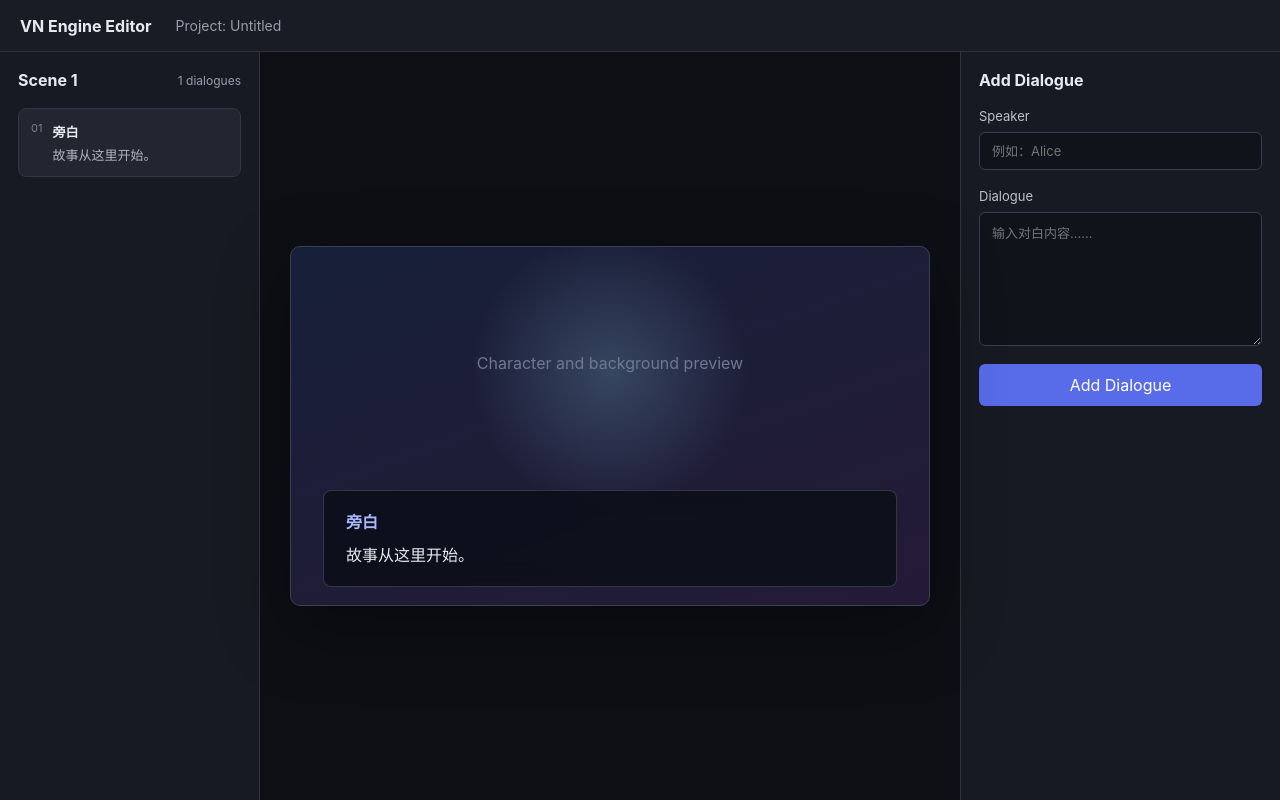
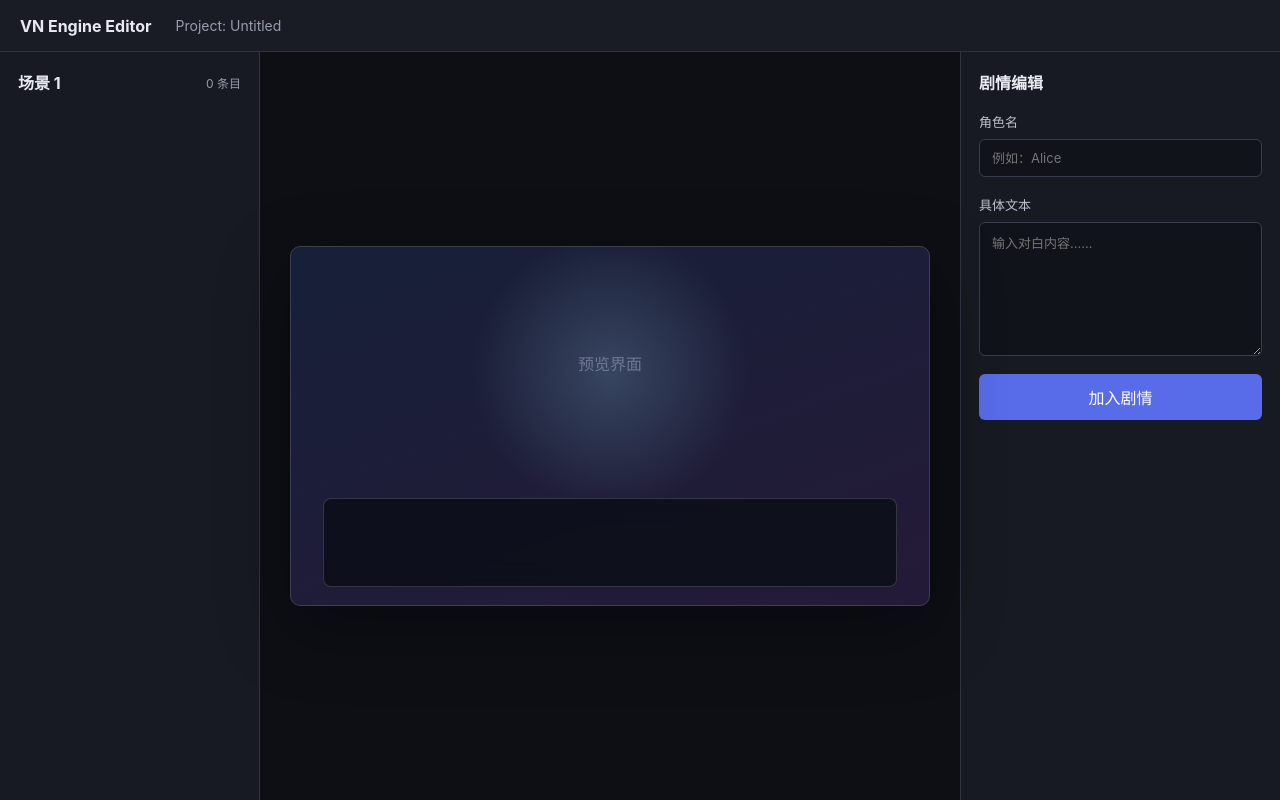
Before and after one commit to DarkboyRyan/Scratch-Novel-Engine, a React (Vite) app in the folder apps/editor/: page / in a window 1280 px wide. Built offline with nearby package versions, Linux system fonts and the light colour scheme.

Commit message:
small improvement on Language

```diff
--- a/apps/editor/src/App.tsx
+++ b/apps/editor/src/App.tsx
@@ -6,17 +6,9 @@ type Dialogue = {
   text: string;
 };
 
-const initialDialogues: Dialogue[] = [
-  {
-    id: crypto.randomUUID(),
-    speaker: '旁白',
-    text: '故事从这里开始。',
-  },
-];
-
 export default function App() {
   const [dialogues, setDialogues] =
-    useState<Dialogue[]>(initialDialogues);
+    useState<Dialogue[]>([]);
 
   const [speaker, setSpeaker] = useState('');
   const [text, setText] = useState('');
@@ -24,10 +16,10 @@ export default function App() {
   const latestDialogue = dialogues.at(-1);
 
   const previewSpeaker =
-    speaker.trim() || latestDialogue?.speaker || '旁白';
+    speaker.trim() || latestDialogue?.speaker || '';
 
   const previewText =
-    text || latestDialogue?.text || '请在右侧输入一句对白。';
+    text || latestDialogue?.text || '';
 
   function handleAddDialogue(event: FormEvent<HTMLFormElement>) {
     event.preventDefault();
@@ -61,8 +53,8 @@ export default function App() {
 
       <aside className="panel scene-panel">
         <div className="panel-heading">
-          <h2>Scene 1</h2>
-          <span>{dialogues.length} dialogues</span>
+          <h2>场景 1</h2>
+          <span>{dialogues.length} 条目</span>
         </div>
 
         <ol className="dialogue-list">
@@ -84,7 +76,7 @@ export default function App() {
       <main className="preview-panel">
         <div className="preview-stage">
           <p className="preview-placeholder">
-            Character and background preview
+            预览界面
           </p>
 
           <div className="dialogue-box">
@@ -96,12 +88,12 @@ export default function App() {
 
       <aside className="panel inspector-panel">
         <div className="panel-heading">
-          <h2>Add Dialogue</h2>
+          <h2>剧情编辑</h2>
         </div>
 
         <form onSubmit={handleAddDialogue}>
           <label>
-            Speaker
+            角色名
             <input
               value={speaker}
               onChange={(event) =>
@@ -112,7 +104,7 @@ export default function App() {
           </label>
 
           <label>
-            Dialogue
+            具体文本
             <textarea
               value={text}
               onChange={(event) => setText(event.target.value)}
@@ -121,7 +113,7 @@ export default function App() {
             />
           </label>
 
-          <button type="submit">Add Dialogue</button>
+          <button type="submit">加入剧情</button>
         </form>
       </aside>
     </div>
```
Also changed, not shown: apps/editor/src/main.ts (+19 -5 lines).
